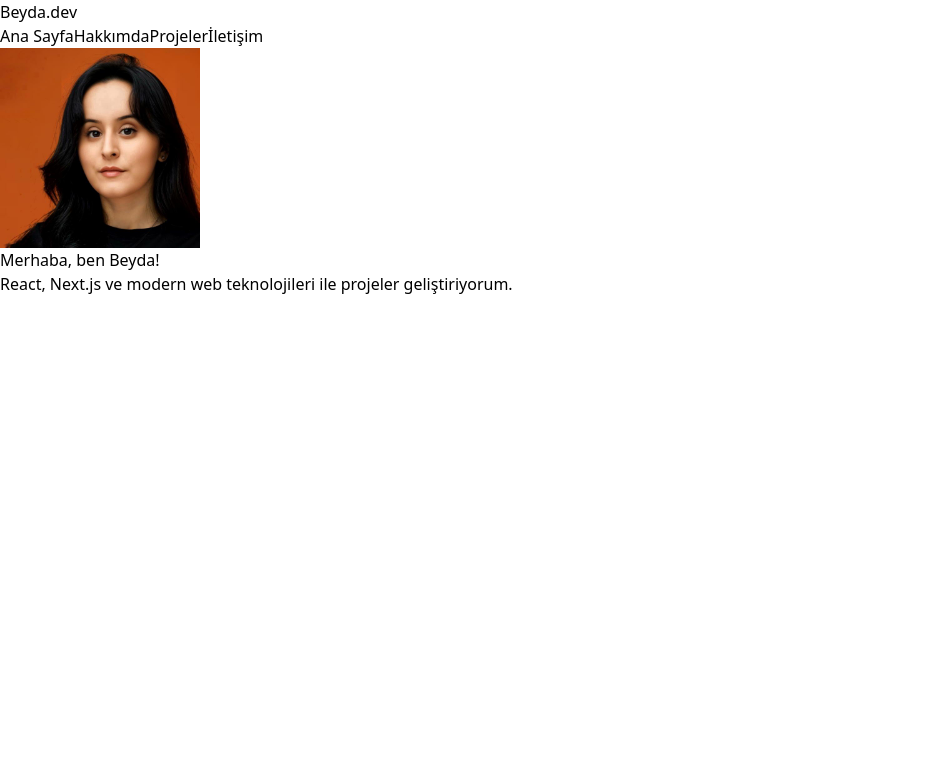
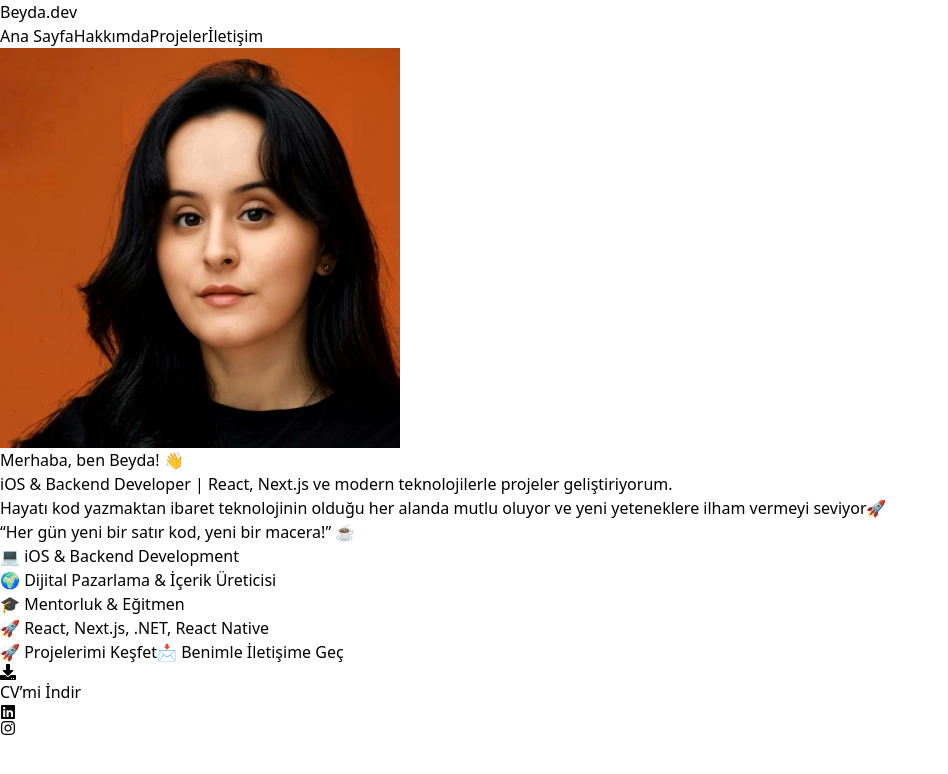
Before and after one commit to BeydaNurPinarbasi/my-portfolio, a Next.js app: page / in a window 1280 px wide. Shown: the top 774 px of the page, without its empty margins (0-948 px from the left). Built offline with nearby package versions, Linux system fonts and the light colour scheme.

Commit message:
Photos, social media accounts, texts and animations have been added to the home page.

```diff
--- a/package.json
+++ b/package.json
@@ -14,7 +14,8 @@
     "lucide-react": "^0.474.0",
     "next": "15.1.6",
     "react": "^19.0.0",
-    "react-dom": "^19.0.0"
+    "react-dom": "^19.0.0",
+    "react-icons": "^5.4.0"
   },
   "devDependencies": {
     "@eslint/eslintrc": "^3",
--- a/src/app/page.tsx
+++ b/src/app/page.tsx
@@ -2,38 +2,87 @@
 
 import Image from "next/image";
 import { motion } from "framer-motion";
+import { FaInstagram, FaLinkedin, FaDownload } from "react-icons/fa"; // İkonlar eklendi
 
 export default function Home() {
   return (
     <div className="text-center mt-10 flex flex-col items-center">
-      <div className="flex items-center space-x-8"> {/* Flexbox ile yan yana dizme */}
+      <div className="flex items-center space-x-8">
+
         {/* Profil Fotoğrafı - Animasyonlu */}
         <motion.div
-          initial={{ opacity: 0, y: -50 }} // Başlangıçta yukarıda ve görünmez
-          animate={{ opacity: 1, y: 0 }} // Aşağı inerek görünür hale gelir
-          transition={{ duration: 1 }} // 1 saniyede yumuşak animasyon
+          initial={{ opacity: 0, y: -50 }}
+          animate={{ opacity: 1, y: 0 }}
+          transition={{ duration: 1 }}
         >
-          <motion.div
-            whileTap={{ rotateY: 180 }} // Y ekseninde döndürme efekti
-          >
+          <motion.div whileTap={{ rotateY: 180 }}>
             <Image
               src="/profil-foto.jpeg"
               alt="Beyda Nur Pınarbaşı"
-              width={200}  // Fotoğrafı büyüttüm
-              height={200} // Fotoğrafı büyüttüm
-              className="shadow-lg" // Yuvarlak yerine kare olmasını istiyorsanız rounded-full'ı kaldırdım
+              width={400}
+              height={400}
+              className="shadow-lg rounded-lg"
             />
           </motion.div>
         </motion.div>
 
         {/* Yazılar */}
-        <div>
-          <h1 className="text-4xl font-bold text-black mt-4">
-            Merhaba, ben Beyda!
+        <div className="text-left max-w-2xl">
+          <h1 className="text-4xl font-serif font-bold text-black mt-4">
+            Merhaba, ben Beyda! 👋
           </h1>
-          <p className="mt-4 text-lg text-red-700">
-            React, Next.js ve modern web teknolojileri ile projeler geliştiriyorum.
+          <p className="mt-6 text-xl text-stone-900">
+            iOS & Backend Developer | React, Next.js ve modern teknolojilerle projeler geliştiriyorum.
           </p>
+          <p className="mt-4 text-md text-stone-900">
+            Hayatı kod yazmaktan ibaret teknolojinin olduğu her alanda mutlu oluyor ve yeni yeteneklere ilham vermeyi seviyor🚀
+          </p>
+          <p className="mt-4 text-md text-stone-900 italic">
+            “Her gün yeni bir satır kod, yeni bir macera!” ☕
+          </p>
+
+           {/* Uzmanlık Alanları */}
+            <div className="mt-8 grid grid-cols-2 gap-6 text-base text-gray-700">
+              <div className="bg-gray-100 p-3 rounded-lg">💻 iOS & Backend Development</div>
+              <div className="bg-gray-100 p-3 rounded-lg">🌍 Dijital Pazarlama & İçerik Üreticisi</div>
+              <div className="bg-gray-100 p-3 rounded-lg">🎓 Mentorluk & Eğitmen</div>
+              <div className="bg-gray-100 p-3 rounded-lg">🚀 React, Next.js, .NET, React Native</div>
+            </div>
+
+
+          {/* Butonlar */}
+          <div className="mt-8 flex space-x-6">
+          <a
+            href="/projects"
+            className="bg-purple-700 text-white px-6 py-3 rounded-lg hover:bg-purple-300 transition"
+          >
+            🚀 Projelerimi Keşfet
+          </a>
+
+            <a
+              href="/contact"
+              className="border border-gray-600 px-6 py-3 rounded-lg hover:bg-gray-100 transition"
+            >
+              📩 Benimle İletişime Geç
+            </a>
+            <a
+              href="/Beyda_Nur_Pinarbasi_CV.pdf" // CV'ni public klasörüne ekle!
+              download
+              className="flex items-center border border-gray-600 px-6 py-3 rounded-lg hover:bg-gray-100 transition"
+            >
+              <FaDownload className="mr-2" /> CV’mi İndir
+            </a>
+          </div>
+
+          {/* Sosyal Medya İkonları */}
+          <div className="mt-8 flex space-x-6 text-3xl text-gray-700">
+            <a href="https://www.linkedin.com/in/beydanur" target="_blank">
+              <FaLinkedin className="hover:text-blue-700 transition" />
+            </a>
+            <a href="https://www.instagram.com/cekununzamani" target="_blank">
+              <FaInstagram className="hover:text-red-600 transition" />
+            </a>
+          </div>
         </div>
       </div>
     </div>
```
Also changed, not shown: 2 other files (tests, documents, lock files or other folders).
